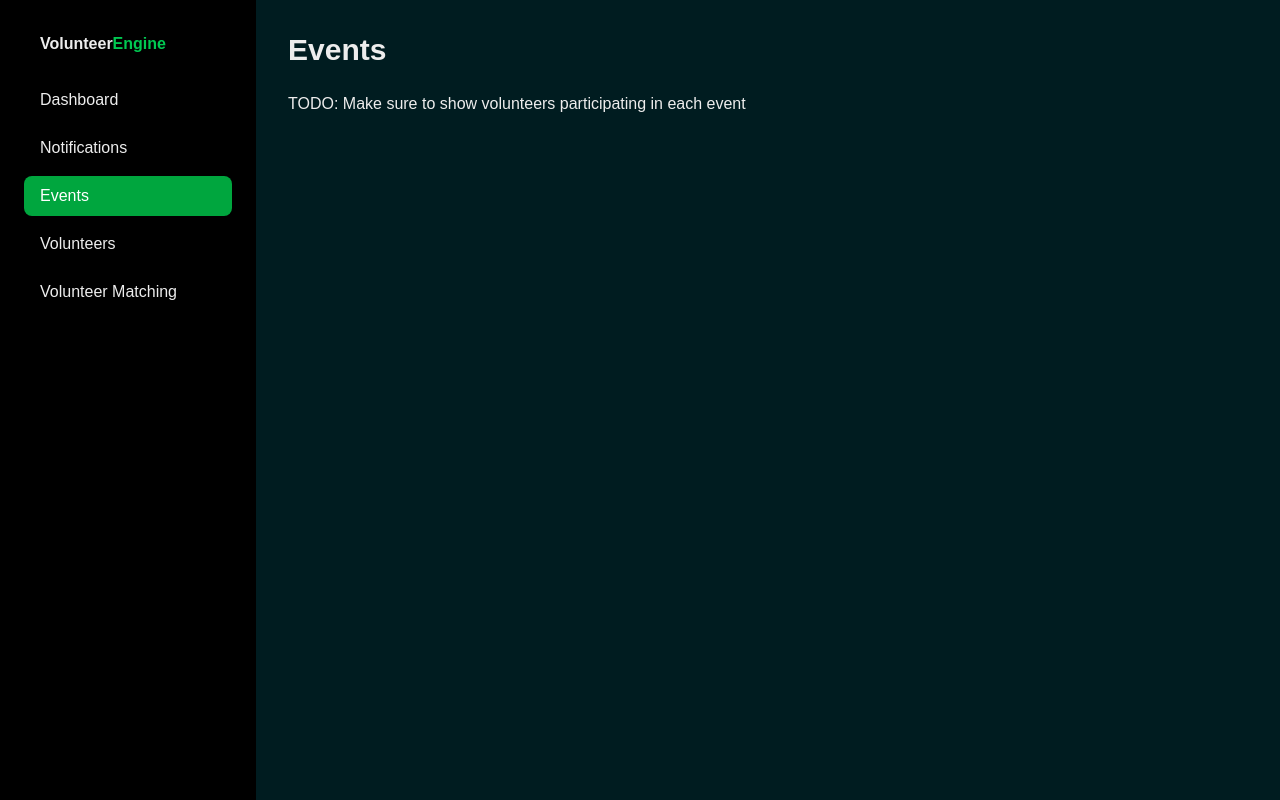
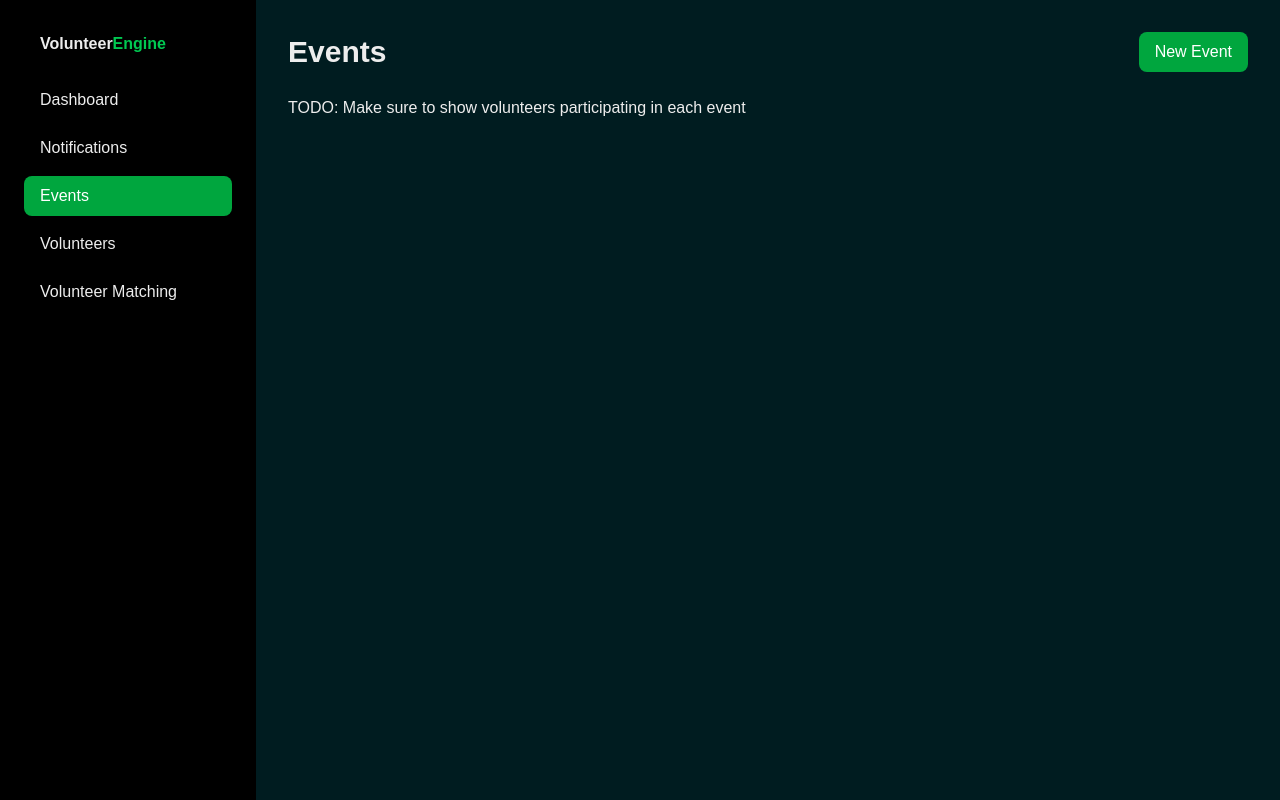
Before and after one commit to ricsf2000/VolunteerEngine, a Next.js app: page /admin/events in a window 1280 px wide. Built offline with nearby package versions, Linux system fonts and the light colour scheme; a web font is replaced by a local one.

Commit message:
adding new event page

```diff
--- /dev/null
+++ b/src/app/admin/events/new/page.tsx
@@ -0,0 +1,11 @@
+export default function NewEvent() {
+  return (
+    <div>
+      <h1 className="text-3xl font-bold mb-6">New Event</h1>
+
+      <div className="space-y-4">
+        <p>TODO: Implement this</p>
+      </div>
+    </div>
+  );
+}
--- a/src/app/admin/events/page.tsx
+++ b/src/app/admin/events/page.tsx
@@ -1,7 +1,17 @@
+import Link from 'next/link';
+
 export default function AdminEvents() {
   return (
     <div>
-      <h1 className="text-3xl font-bold mb-6">Events</h1>
+      <div className="flex justify-between items-center mb-6">
+        <h1 className="text-3xl font-bold">Events</h1>
+        <Link
+          href="/admin/events/new"
+          className="bg-green-600 hover:bg-green-700 text-white px-4 py-2 rounded-lg transition-colors"
+        >
+          New Event
+        </Link>
+      </div>
 
       <div className="space-y-4">
         <p>TODO: Make sure to show volunteers participating in each event</p>
```
